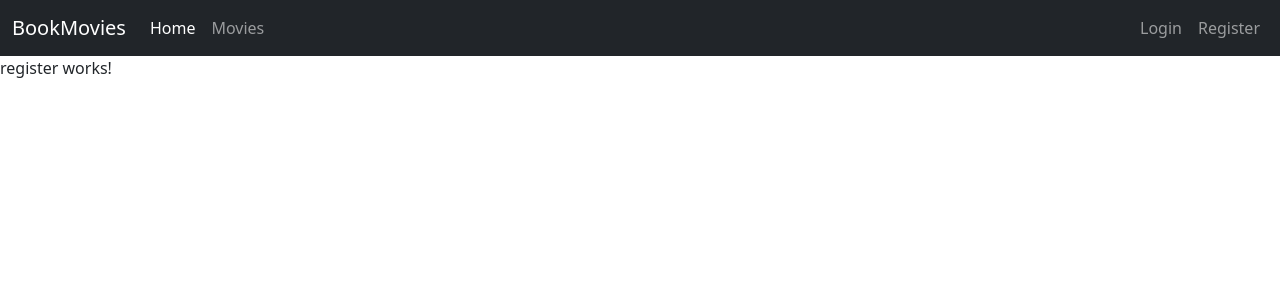
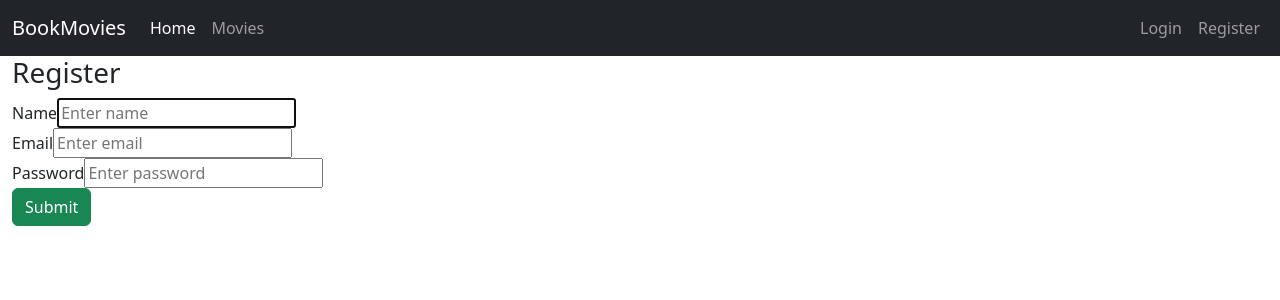
Before and after one commit to nareshkumar-h/bookmovies-ui, an Angular app: page /register in a window 1280 px wide. Shown: the top 300 px of the page. Built offline with nearby package versions, Linux system fonts and the light colour scheme.

Commit message:
Added registration functionality

```diff
--- a/src/app/login/login.component.html
+++ b/src/app/login/login.component.html
@@ -8,7 +8,7 @@
 
     <div>
       <label for="password">Password</label>
-      <input type="password" name="password" id="password" placeholder="Enter password" [(ngModel)]="password" required>
+      <input type="text" name="password" id="password" placeholder="Enter password" [(ngModel)]="password" required>
     </div>
 
     <div>
--- a/src/app/login/login.component.ts
+++ b/src/app/login/login.component.ts
@@ -22,9 +22,21 @@ export class LoginComponent {
     console.log('Form Submitted');
     console.log('Email:', this.email, ',Password:' + this.password);
 
+    //Backend API url ( data: email,password )
     //if admin@gmail.com, pass123 , valid login
 
-    if (this.email == "admin@gmail.com" && this.password == "pass123") {
+    // if (this.email == "admin@gmail.com" && this.password == "pass123") {
+
+
+    // 1. Fetch the registered user details from localStorage
+    const usersStr = localStorage.getItem("USERS"); // returns in string
+    const users = usersStr != null ? JSON.parse(usersStr) : []; // convert string to object
+
+    //Using find check the input email/password matches
+    //axios.post(url, data).then(res=> { ... })
+    const userExists = users.find((obj: any) => obj.email == this.email && obj.password == this.password);
+
+    if (userExists != null) {
       alert("Successfully Loggedin");
       localStorage.setItem("LOGGED_IN_USER", "true");
       localStorage.setItem("EMAIL", this.email);
--- a/src/app/register/register.component.html
+++ b/src/app/register/register.component.html
@@ -1 +1,24 @@
-<p>register works!</p>
+<div class="container-fluid">
+  <h3>Register</h3>
+  <form (ngSubmit)="onSubmit()">
+
+    <div>
+      <label for="name">Name</label>
+      <input type="text" name="name" id="name" placeholder="Enter name" [(ngModel)]="name" required autofocus>
+    </div>
+
+    <div>
+      <label for="email">Email</label>
+      <input type="email" name="email" id="email" placeholder="Enter email" [(ngModel)]="email" required>
+    </div>
+
+    <div>
+      <label for="password">Password</label>
+      <input type="password" name="password" id="password" placeholder="Enter password" [(ngModel)]="password" required>
+    </div>
+
+    <div>
+      <button type="submit" class="btn btn-success">Submit</button>
+    </div>
+  </form>
+</div>
--- a/src/app/register/register.component.ts
+++ b/src/app/register/register.component.ts
@@ -1,12 +1,48 @@
+import { CommonModule } from '@angular/common';
 import { Component } from '@angular/core';
+import { FormsModule } from '@angular/forms';
 
 @Component({
   selector: 'app-register',
   standalone: true,
-  imports: [],
+  imports: [CommonModule, FormsModule],
   templateUrl: './register.component.html',
   styles: ``
 })
 export class RegisterComponent {
 
+  name!: string;
+  email!: string;
+  password!: string;
+
+  constructor() {
+    console.log('RegisterComponent constructor called');
+  }
+
+  onSubmit() {
+    console.log('Form Submitted');
+    console.log('Name:', this.name + ",email:", this.email + ",password:" + this.password);
+
+    const userObj = {
+      name: this.name,
+      email: this.email,
+      password: this.password
+    };
+
+    console.log('UserObj:', userObj);
+
+    //1. send userObj to backend REST API url => insert the user details into database
+    //axios.post(url, userObj).then (res=> ...)
+
+    //2. Temporarily storing users data in localStorage
+    const users = [];
+    users.push(userObj);
+    localStorage.setItem("USERS", JSON.stringify(users));
+
+    alert("Successfully Registered");
+
+    window.location.href = "/login";
+
+  }
+
 }
```
